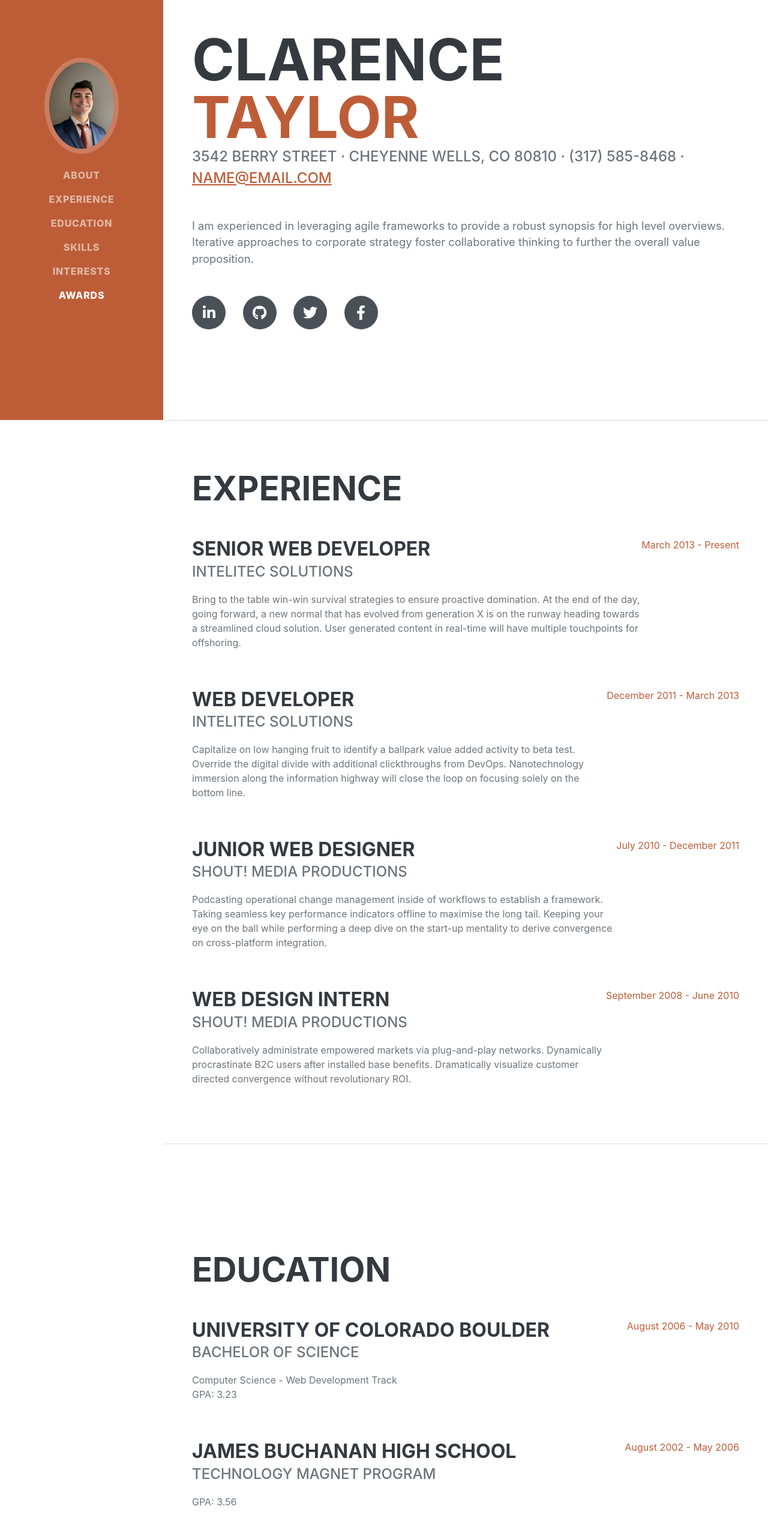
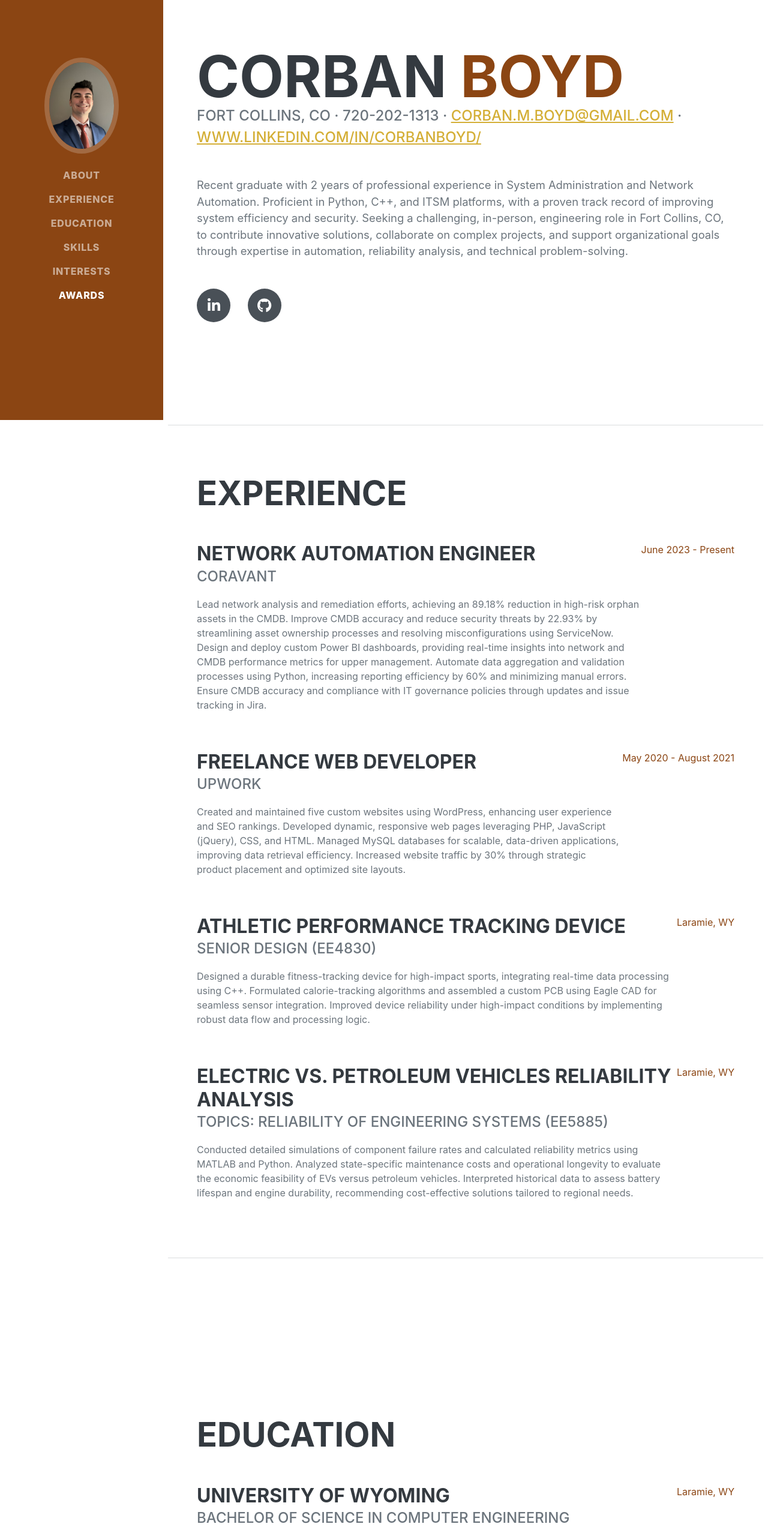
Before and after one commit to Corban-Boyd/corban-boyd.github.io, a plain HTML site: page index.html in a window 1280 px wide. Shown: the part 100-2660 px from the top of the page at 60% size. Drawn offline with nearby package versions, Linux system fonts and the light colour scheme; a web font is replaced by a local one.

Commit message:
Updated portfolio website

```diff
--- a/index.html
+++ b/index.html
@@ -5,7 +5,7 @@
         <meta name="viewport" content="width=device-width, initial-scale=1, shrink-to-fit=no" />
         <meta name="description" content="" />
         <meta name="author" content="" />
-        <title>Resume - Start Bootstrap Theme</title>
+        <title>Resume - Corban Boyd</title>
         <link rel="icon" type="image/x-icon" href="assets/img/favicon.ico" />
         <!-- Font Awesome icons (free version)-->
         <script src="https://use.fontawesome.com/releases/v6.3.0/js/all.js" crossorigin="anonymous"></script>
@@ -19,7 +19,7 @@
         <!-- Navigation-->
         <nav class="navbar navbar-expand-lg navbar-dark bg-primary fixed-top" id="sideNav">
             <a class="navbar-brand js-scroll-trigger" href="#page-top">
-                <span class="d-block d-lg-none">Clarence Taylor</span>
+                <span class="d-block d-lg-none">Corban Boyd</span>
                 <span class="d-none d-lg-block"><img class="img-fluid img-profile rounded-circle mx-auto mb-2" src="assets/img/profile.jpg" alt="..." /></span>
             </a>
             <button class="navbar-toggler" type="button" data-bs-toggle="collapse" data-bs-target="#navbarResponsive" aria-controls="navbarResponsive" aria-expanded="false" aria-label="Toggle navigation"><span class="navbar-toggler-icon"></span></button>
@@ -40,19 +40,18 @@
             <section class="resume-section" id="about">
                 <div class="resume-section-content">
                     <h1 class="mb-0">
-                        Clarence
-                        <span class="text-primary">Taylor</span>
+                        Corban
+                        <span class="text-primary">Boyd</span>
                     </h1>
                     <div class="subheading mb-5">
-                        3542 Berry Street · Cheyenne Wells, CO 80810 · (317) 585-8468 ·
-                        <a href="mailto:name@email.com">name@email.com</a>
+                        Fort Collins, CO · 720-202-1313 ·
+                        <a href="mailto:corban.m.boyd@gmail.com">corban.m.boyd@gmail.com</a> ·
+                        <a href="https://www.linkedin.com/in/corbanboyd/">www.linkedin.com/in/corbanboyd/</a>
                     </div>
-                    <p class="lead mb-5">I am experienced in leveraging agile frameworks to provide a robust synopsis for high level overviews. Iterative approaches to corporate strategy foster collaborative thinking to further the overall value proposition.</p>
+                    <p class="lead mb-5">Recent graduate with 2 years of professional experience in System Administration and Network Automation. Proficient in Python, C++, and ITSM platforms, with a proven track record of improving system efficiency and security. Seeking a challenging, in-person, engineering role in Fort Collins, CO, to contribute innovative solutions, collaborate on complex projects, and support organizational goals through expertise in automation, reliability analysis, and technical problem-solving.</p>
                     <div class="social-icons">
-                        <a class="social-icon" href="#!"><i class="fab fa-linkedin-in"></i></a>
-                        <a class="social-icon" href="#!"><i class="fab fa-github"></i></a>
-                        <a class="social-icon" href="#!"><i class="fab fa-twitter"></i></a>
-                        <a class="social-icon" href="#!"><i class="fab fa-facebook-f"></i></a>
+                        <a class="social-icon" href="https://www.linkedin.com/in/corbanboyd/"><i class="fab fa-linkedin-in"></i></a>
+                        <a class="social-icon" href="https://github.com/corban-boyd"><i class="fab fa-github"></i></a>
                     </div>
                 </div>
             </section>
@@ -63,35 +62,35 @@
                     <h2 class="mb-5">Experience</h2>
                     <div class="d-flex flex-column flex-md-row justify-content-between mb-5">
                         <div class="flex-grow-1">
-                            <h3 class="mb-0">Senior Web Developer</h3>
-                            <div class="subheading mb-3">Intelitec Solutions</div>
-                            <p>Bring to the table win-win survival strategies to ensure proactive domination. At the end of the day, going forward, a new normal that has evolved from generation X is on the runway heading towards a streamlined cloud solution. User generated content in real-time will have multiple touchpoints for offshoring.</p>
+                            <h3 class="mb-0">Network Automation Engineer</h3>
+                            <div class="subheading mb-3">Coravant</div>
+                            <p>Lead network analysis and remediation efforts, achieving an 89.18% reduction in high-risk orphan assets in the CMDB. Improve CMDB accuracy and reduce security threats by 22.93% by streamlining asset ownership processes and resolving misconfigurations using ServiceNow. Design and deploy custom Power BI dashboards, providing real-time insights into network and CMDB performance metrics for upper management. Automate data aggregation and validation processes using Python, increasing reporting efficiency by 60% and minimizing manual errors. Ensure CMDB accuracy and compliance with IT governance policies through updates and issue tracking in Jira.</p>
                         </div>
-                        <div class="flex-shrink-0"><span class="text-primary">March 2013 - Present</span></div>
+                        <div class="flex-shrink-0"><span class="text-primary">June 2023 - Present</span></div>
                     </div>
                     <div class="d-flex flex-column flex-md-row justify-content-between mb-5">
                         <div class="flex-grow-1">
-                            <h3 class="mb-0">Web Developer</h3>
-                            <div class="subheading mb-3">Intelitec Solutions</div>
-                            <p>Capitalize on low hanging fruit to identify a ballpark value added activity to beta test. Override the digital divide with additional clickthroughs from DevOps. Nanotechnology immersion along the information highway will close the loop on focusing solely on the bottom line.</p>
+                            <h3 class="mb-0">Freelance Web Developer</h3>
+                            <div class="subheading mb-3">Upwork</div>
+                            <p>Created and maintained five custom websites using WordPress, enhancing user experience and SEO rankings. Developed dynamic, responsive web pages leveraging PHP, JavaScript (jQuery), CSS, and HTML. Managed MySQL databases for scalable, data-driven applications, improving data retrieval efficiency. Increased website traffic by 30% through strategic product placement and optimized site layouts.</p>
                         </div>
-                        <div class="flex-shrink-0"><span class="text-primary">December 2011 - March 2013</span></div>
+                        <div class="flex-shrink-0"><span class="text-primary">May 2020 - August 2021</span></div>
                     </div>
                     <div class="d-flex flex-column flex-md-row justify-content-between mb-5">
                         <div class="flex-grow-1">
-                            <h3 class="mb-0">Junior Web Designer</h3>
-                            <div class="subheading mb-3">Shout! Media Productions</div>
-                            <p>Podcasting operational change management inside of workflows to establish a framework. Taking seamless key performance indicators offline to maximise the long tail. Keeping your eye on the ball while performing a deep dive on the start-up mentality to derive convergence on cross-platform integration.</p>
+                            <h3 class="mb-0">Athletic Performance Tracking Device</h3>
+                            <div class="subheading mb-3">Senior Design (EE4830)</div>
+                            <p>Designed a durable fitness-tracking device for high-impact sports, integrating real-time data processing using C++. Formulated calorie-tracking algorithms and assembled a custom PCB using Eagle CAD for seamless sensor integration. Improved device reliability under high-impact conditions by implementing robust data flow and processing logic.</p>
                         </div>
-                        <div class="flex-shrink-0"><span class="text-primary">July 2010 - December 2011</span></div>
+                        <div class="flex-shrink-0"><span class="text-primary">Laramie, WY</span></div>
                     </div>
                     <div class="d-flex flex-column flex-md-row justify-content-between">
                         <div class="flex-grow-1">
-                            <h3 class="mb-0">Web Design Intern</h3>
-                            <div class="subheading mb-3">Shout! Media Productions</div>
-                            <p>Collaboratively administrate empowered markets via plug-and-play networks. Dynamically procrastinate B2C users after installed base benefits. Dramatically visualize customer directed convergence without revolutionary ROI.</p>
+                            <h3 class="mb-0">Electric vs. Petroleum Vehicles Reliability Analysis</h3>
+                            <div class="subheading mb-3">Topics: Reliability of Engineering Systems (EE5885)</div>
+                            <p>Conducted detailed simulations of component failure rates and calculated reliability metrics using MATLAB and Python. Analyzed state-specific maintenance costs and operational longevity to evaluate the economic feasibility of EVs versus petroleum vehicles. Interpreted historical data to assess battery lifespan and engine durability, recommending cost-effective solutions tailored to regional needs.</p>
                         </div>
-                        <div class="flex-shrink-0"><span class="text-primary">September 2008 - June 2010</span></div>
+                        <div class="flex-shrink-0"><span class="text-primary">Laramie, WY</span></div>
                     </div>
                 </div>
             </section>
@@ -102,20 +101,11 @@
                     <h2 class="mb-5">Education</h2>
                     <div class="d-flex flex-column flex-md-row justify-content-between mb-5">
                         <div class="flex-grow-1">
-                            <h3 class="mb-0">University of Colorado Boulder</h3>
-                            <div class="subheading mb-3">Bachelor of Science</div>
-                            <div>Computer Science - Web Development Track</div>
-                            <p>GPA: 3.23</p>
+                            <h3 class="mb-0">University of Wyoming</h3>
+                            <div class="subheading mb-3">Bachelor of Science in Computer Engineering</div>
+                            <div>Minor: Computer Science</div>
                         </div>
-                        <div class="flex-shrink-0"><span class="text-primary">August 2006 - May 2010</span></div>
-                    </div>
-                    <div class="d-flex flex-column flex-md-row justify-content-between">
-                        <div class="flex-grow-1">
-                            <h3 class="mb-0">James Buchanan High School</h3>
-                            <div class="subheading mb-3">Technology Magnet Program</div>
-                            <p>GPA: 3.56</p>
-                        </div>
-                        <div class="flex-shrink-0"><span class="text-primary">August 2002 - May 2006</span></div>
+                        <div class="flex-shrink-0"><span class="text-primary">Laramie, WY</span></div>
                     </div>
                 </div>
             </section>
@@ -126,10 +116,13 @@
                     <h2 class="mb-5">Skills</h2>
                     <div class="subheading mb-3">Programming Languages & Tools</div>
                     <ul class="list-inline dev-icons">
+                        <li class="list-inline-item"><i class="fab fa-python"></i></li>
+                        <li class="list-inline-item"><i class="fab fa-cuttlefish"></i></li>
+                        <li class="list-inline-item"><i class="fab fa-java"></i></li>
+                        <li class="list-inline-item"><i class="fab fa-php"></i></li>
                         <li class="list-inline-item"><i class="fab fa-html5"></i></li>
                         <li class="list-inline-item"><i class="fab fa-css3-alt"></i></li>
                         <li class="list-inline-item"><i class="fab fa-js-square"></i></li>
-                        <li class="list-inline-item"><i class="fab fa-angular"></i></li>
                         <li class="list-inline-item"><i class="fab fa-react"></i></li>
                         <li class="list-inline-item"><i class="fab fa-node-js"></i></li>
                         <li class="list-inline-item"><i class="fab fa-sass"></i></li>
@@ -165,53 +158,27 @@
             <section class="resume-section" id="interests">
                 <div class="resume-section-content">
                     <h2 class="mb-5">Interests</h2>
-                    <p>Apart from being a web developer, I enjoy most of my time being outdoors. In the winter, I am an avid skier and novice ice climber. During the warmer months here in Colorado, I enjoy mountain biking, free climbing, and kayaking.</p>
-                    <p class="mb-0">When forced indoors, I follow a number of sci-fi and fantasy genre movies and television shows, I am an aspiring chef, and I spend a large amount of my free time exploring the latest technology advancements in the front-end web development world.</p>
+                    <p>Apart from being a web developer, I enjoy the outdoors. In the winter, I am an avid snowboarder while during the warmer months here in Colorado, I enjoy mountain biking, climbing, and paddleboarding.</p>
+                    <p class="mb-0">While the outdoors are great I love the indoors as well. I spend my time playing League of Legends at a professional level, cooking, watching a good anime or movie, and learning new skills.</p>
                 </div>
             </section>
             <hr class="m-0" />
             <!-- Awards-->
             <section class="resume-section" id="awards">
                 <div class="resume-section-content">
-                    <h2 class="mb-5">Awards & Certifications</h2>
+                    <h2 class="mb-5">Awards</h2>
                     <ul class="fa-ul mb-0">
                         <li>
                             <span class="fa-li"><i class="fas fa-trophy text-warning"></i></span>
-                            Google Analytics Certified Developer
+                            MVP Award - University of Wyoming Mascot - 2019-2020
                         </li>
                         <li>
                             <span class="fa-li"><i class="fas fa-trophy text-warning"></i></span>
-                            Mobile Web Specialist - Google Certification
+                            MVP Award - University of Wyoming Mascot - 2020-2021
                         </li>
                         <li>
                             <span class="fa-li"><i class="fas fa-trophy text-warning"></i></span>
-                            1
-                            <sup>st</sup>
-                            Place - University of Colorado Boulder - Emerging Tech Competition 2009
-                        </li>
-                        <li>
-                            <span class="fa-li"><i class="fas fa-trophy text-warning"></i></span>
-                            1
-                            <sup>st</sup>
-                            Place - University of Colorado Boulder - Adobe Creative Jam 2008 (UI Design Category)
-                        </li>
-                        <li>
-                            <span class="fa-li"><i class="fas fa-trophy text-warning"></i></span>
-                            2
-                            <sup>nd</sup>
-                            Place - University of Colorado Boulder - Emerging Tech Competition 2008
-                        </li>
-                        <li>
-                            <span class="fa-li"><i class="fas fa-trophy text-warning"></i></span>
-                            1
-                            <sup>st</sup>
-                            Place - James Buchanan High School - Hackathon 2006
-                        </li>
-                        <li>
-                            <span class="fa-li"><i class="fas fa-trophy text-warning"></i></span>
-                            3
-                            <sup>rd</sup>
-                            Place - James Buchanan High School - Hackathon 2005
+                            MVP Award - University of Wyoming Mascot - 2021-2022
                         </li>
                     </ul>
                 </div>
```
Also changed, not shown: css/styles.css.
